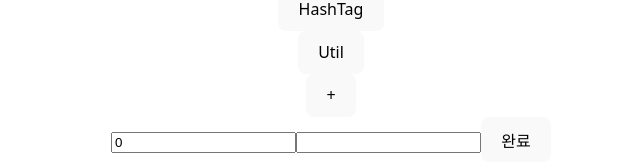
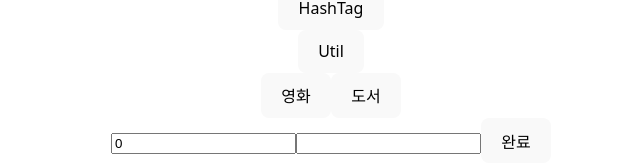
Before and after one commit to ZZAAE/React_BMW, a React (Vite) app: page /Write in a window 1280 px wide. Shown: the part 390-558 px from the top of the page, without its empty margins (309-949 px from the left). Built offline with nearby package versions, Linux system fonts and the light colour scheme.

Commit message:
귀가 전 마지막 커밋

```diff
--- a/src/App.jsx
+++ b/src/App.jsx
@@ -8,19 +8,31 @@ import Hashtag from './pages/Hashtag'
 import { useState } from 'react'
 import { dummyReviews } from './hooks/dummyReviews'
 
-
 function App() {
 
   const [ReviewData, setReviewData] = useState(dummyReviews);
-  const [ReviewInfo, setReviewInfo] = useState([]);
+  const [ReviewInfo, setReviewInfo] = useState(null);
 
   return (
     <BrowserRouter>
+
       <Nav_Bar/>
 
       <Routes>
         <Route path="/" element={<Home />} />
-        <Route path="/Write" element={<Write ReviewData={ReviewData} setReviewData={setReviewData} ReviewInfo={ReviewInfo} setReviewInfo={setReviewInfo}/>} />
+
+        <Route
+          path="/Write"
+          element={
+            <Write
+              ReviewData={ReviewData}
+              setReviewData={setReviewData}
+              ReviewInfo={ReviewInfo}
+              setReviewInfo={setReviewInfo}
+            />
+          }
+        />
+
         <Route path="/AllReviews" element={<AllReviews />} />
         <Route path="/Hashtag" element={<Hashtag />} />
       </Routes>
--- a/src/components/BtnAction.jsx
+++ b/src/components/BtnAction.jsx
@@ -1,6 +1,6 @@
 const BtnAction = () => {
 
-    const [ReviewDara, setReviewData] = useState();
+    const [ReviewData, setReviewData] = useState();
 
     const handleUpdate = () => {
 
--- a/src/components/BtnSearch.jsx
+++ b/src/components/BtnSearch.jsx
@@ -1,8 +1,8 @@
 import { dummyReviews } from "../hooks/dummyReviews";
 
-//const [reviewInfo ,setReviewInfo] = useState([]);
 
-const BtnSearch = ({ setReviewInfo }) => {
+const BtnSearch = ({setReviewInfo}) => {
+
 
     const addInfo = () => {
 
@@ -13,14 +13,19 @@ const BtnSearch = ({ setReviewInfo }) => {
             title,
             creator,
             thumbnail,
-            genre
+            genre,
         });
 
     };
 
 
     return (
-        <button onClick={addInfo}>+</button>
+        <div>
+            <button onClick={addInfo}>영화</button>
+            <button onClick={addInfo}>도서</button>
+        </div>
+
+
     );
 
 }
--- a/src/pages/Write.jsx
+++ b/src/pages/Write.jsx
@@ -2,13 +2,18 @@ import { useRef, useState } from "react";
 import { useNavigate } from "react-router-dom";
 import BtnSearch from "../components/BtnSearch";
 
-const Write = ({ ReviewData, setReviewData, ReviewInfo , setReviewInfo}) => {
+const Write = ({ ReviewData, setReviewData }) => {
 
+
+    const [ReviewInfo, setReviewInfo] = useState(null);
     const nav = useNavigate();
     const ReviewId = useRef(ReviewData.length);
     const reviewInfo = ReviewInfo;
     const [rating, setRating] = useState(0);
     const [review, setReview] = useState("");
+
+    console.log(reviewInfo);
+
 
     const selectTag = (review) => {
 
@@ -56,14 +61,23 @@ const Write = ({ ReviewData, setReviewData, ReviewInfo , setReviewInfo}) => {
 
         setReviewData(prev => [...prev, addNewData]);
 
-        nav("/", {replace: true});
+        nav("/", { replace: true });
     };
 
 
     return (
         <div>
             <div>
-                <BtnSearch setReviewInfo={setReviewInfo}/>
+                {!reviewInfo ? (
+                    <BtnSearch setReviewInfo={setReviewInfo} />
+                ) : (
+                    <div>
+                        <img src={reviewInfo.thumbnail} width="80" />
+                        <div>{reviewInfo.title}</div>
+                        <div>{reviewInfo.creator}</div>
+                        <div>{reviewInfo.genre}</div>
+                    </div>
+                )}
             </div>
             <div>
                 <input type="number" value={rating}
```
